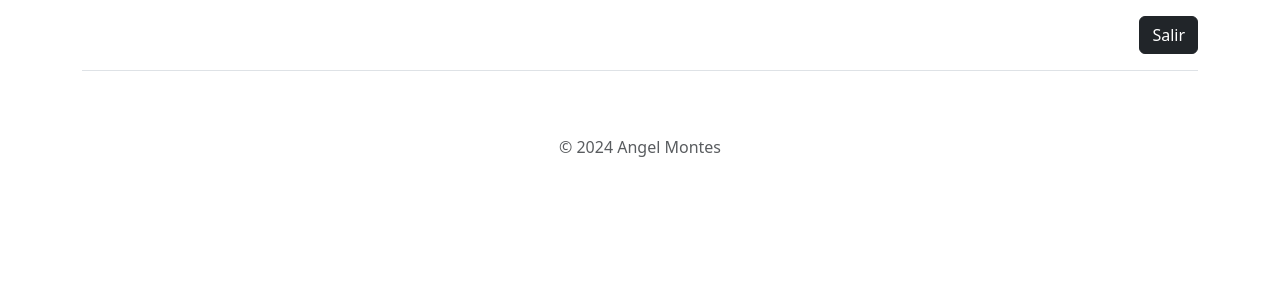
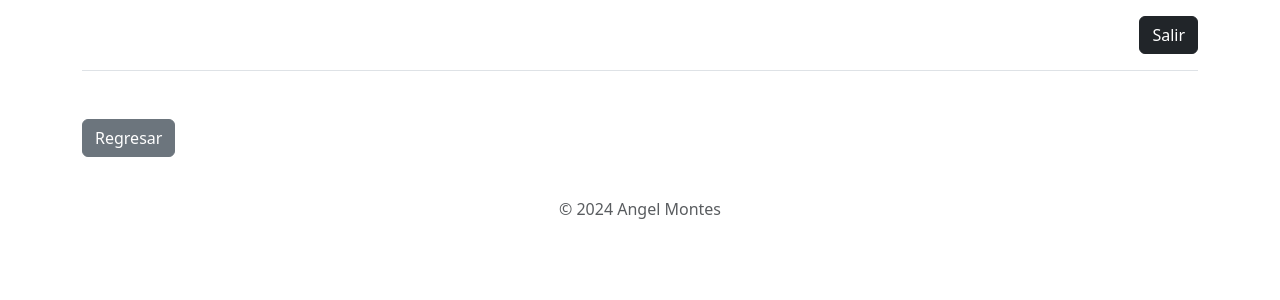
Before and after one commit to AngelMontesR/poblacionFrontend, a React (Vite) app: page /agregar-poblacion in a window 1280 px wide. Shown: the top 300 px of the page. Built offline with nearby package versions, Linux system fonts and the light colour scheme.

Commit message:
Creacion de btn regresar en componente agregarPoblacion

```diff
--- a/src/componentes/agregarPoblacion/AgregarPoblacion.jsx
+++ b/src/componentes/agregarPoblacion/AgregarPoblacion.jsx
@@ -1,10 +1,18 @@
 import React from 'react';
+import { useNavigate } from 'react-router-dom';
 
 function AgregarPoblacion() {
+    const navegar = useNavigate();
+
+    const home = () => {
+        navegar('/home');
+    }
 
     return (
         <div className="container mt-5">
-
+            <div className='mb-3'>
+                <button type="button" className="btn btn-secondary" onClick={home}>Regresar</button>
+            </div>
         </div>
     );
 };
```
